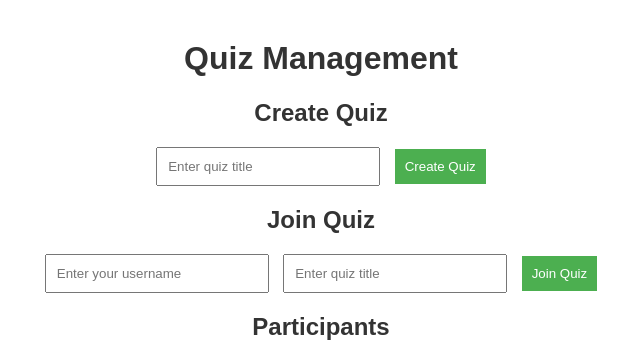
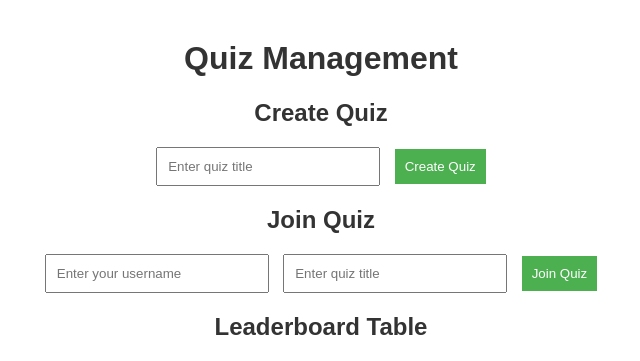
Before and after one commit to hoangtuananh97/quiz, a FastAPI app: page / in a window 1280 px wide. Shown: the part 21-382 px from the top of the page, without its empty margins (319-959 px from the left). Run offline with FastAPI, Linux system fonts and the light colour scheme.

Commit message:
refactor code

```diff
--- a/app/templates/index.html
+++ b/app/templates/index.html
@@ -136,7 +136,7 @@
 
     <!-- Table to Display Participants -->
     <section>
-        <h2>Participants</h2>
+        <h2>Leaderboard Table</h2>
         <table id="participants-table">
             <thead>
             <tr>
@@ -186,7 +186,7 @@
             socket.onmessage = (event) => {
                 const data = JSON.parse(event.data);
                 console.log("WebSocket data received:", data);
-                if (data.event === 'participants_update') {
+                if (data.event === 'participants_update' || data.event === 'leaderboard_table') {
                     console.log('Participants update received, fetching updated participants list...');
                     fetchAndUpdateScores(quizTitle);
                 }
@@ -369,7 +369,7 @@
                     feedbackDiv.style.color = result.correct ? 'green' : 'red';
 
                     sendMessageToWebSocket({
-                        event: 'participants_update',
+                        event: 'leaderboard_table',
                         quiz_title: quizTitle,
                     });
 
```
